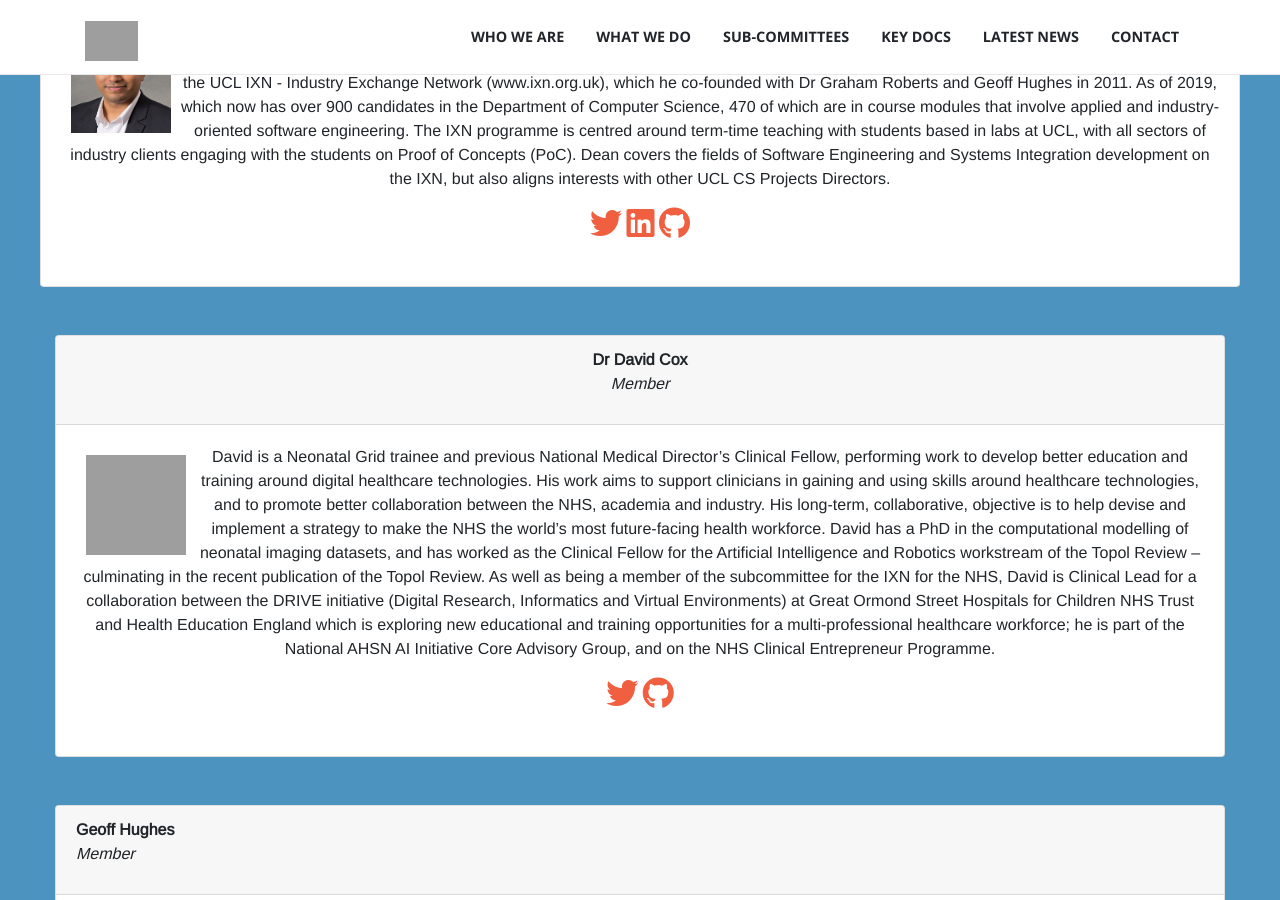
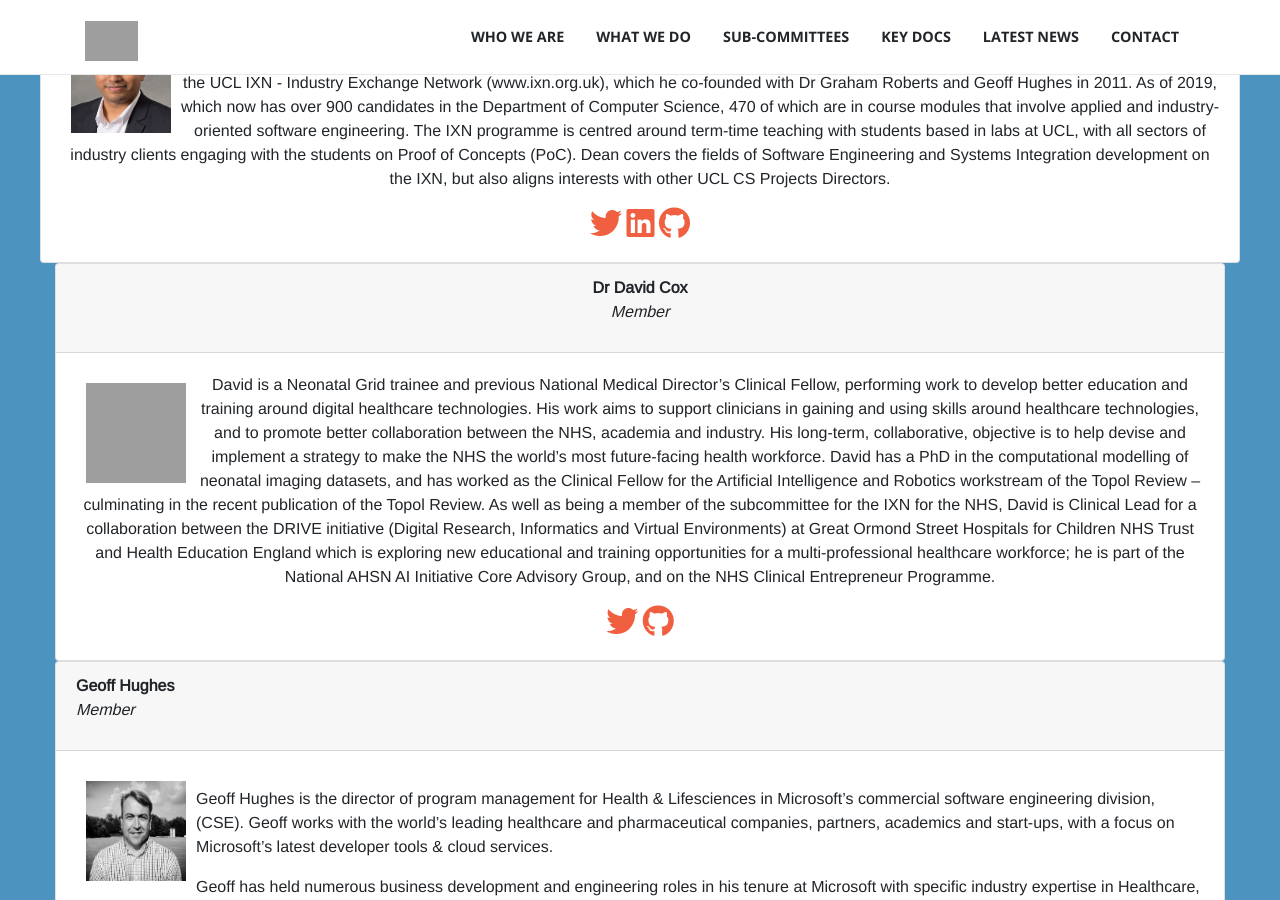
Before and after one commit to AppertaFoundation/apperta.org, a Jekyll site: the page built from _pages/IXN.md, in a window 1280 px wide and 900 px high, scrolled down 1216 px. Built offline with Jekyll 4.4.1, drawn with Linux system fonts in a browser that asks for light colours; nearby versions of some CDN libraries; some web fonts are replaced; grey boxes are pictures that could not be loaded.

Commit message:
Update IXN.md

```diff
--- a/_pages/IXN.md
+++ b/_pages/IXN.md
@@ -55,10 +55,10 @@
                                                     <a href="{{ subcommittee-member.github }}" target="_blank"><i class="fab fa-github fa-2x"></i></a>
                                                 {% endif %}
                                                 </div>
-                                            </div><br>
+                                            </div>
                                     </div>
                                 </div>
-                            </div><br><br>
+                            </div>
                                  {% endif %}
                              {% endfor %}
                         </div>
```
